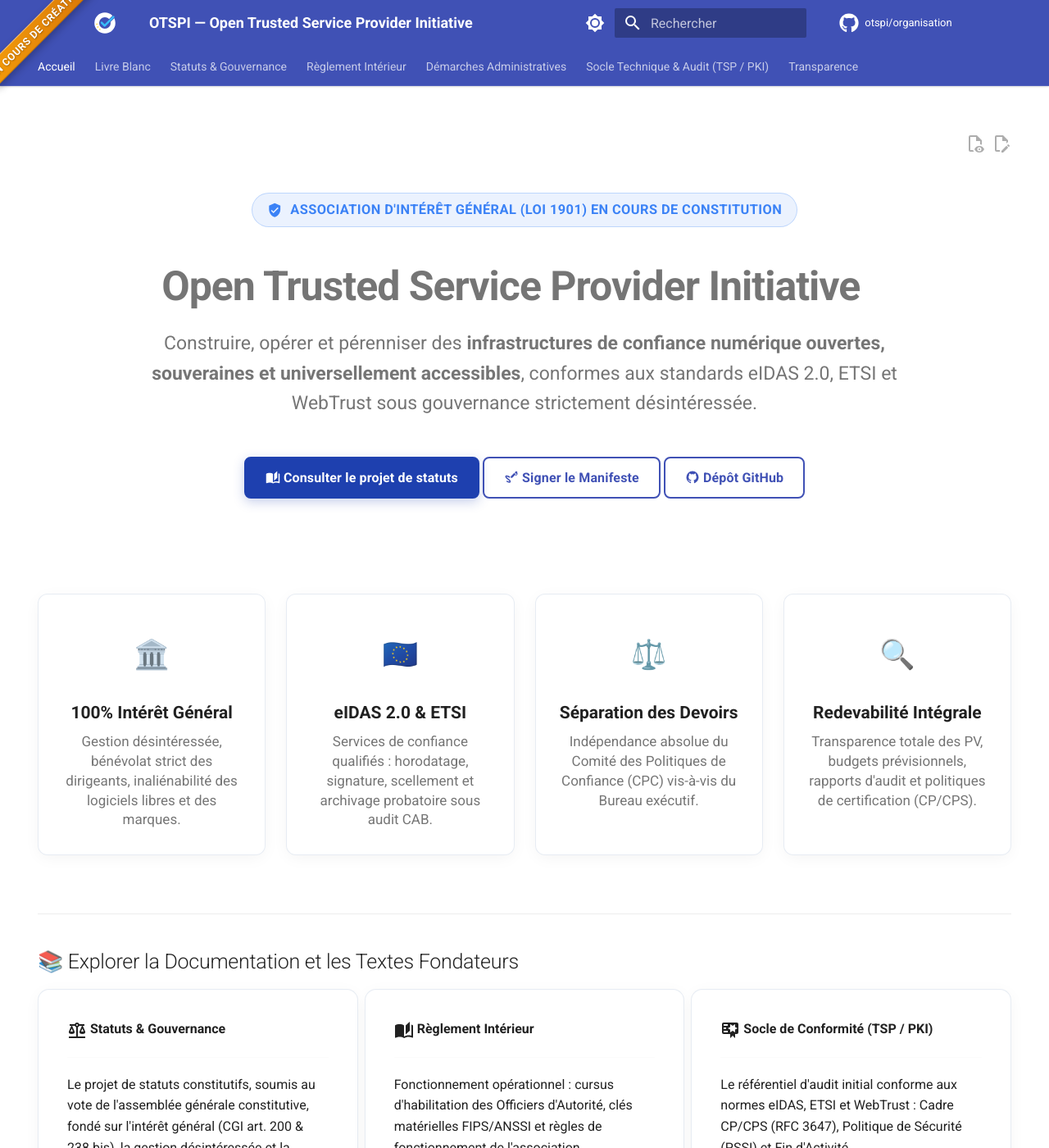
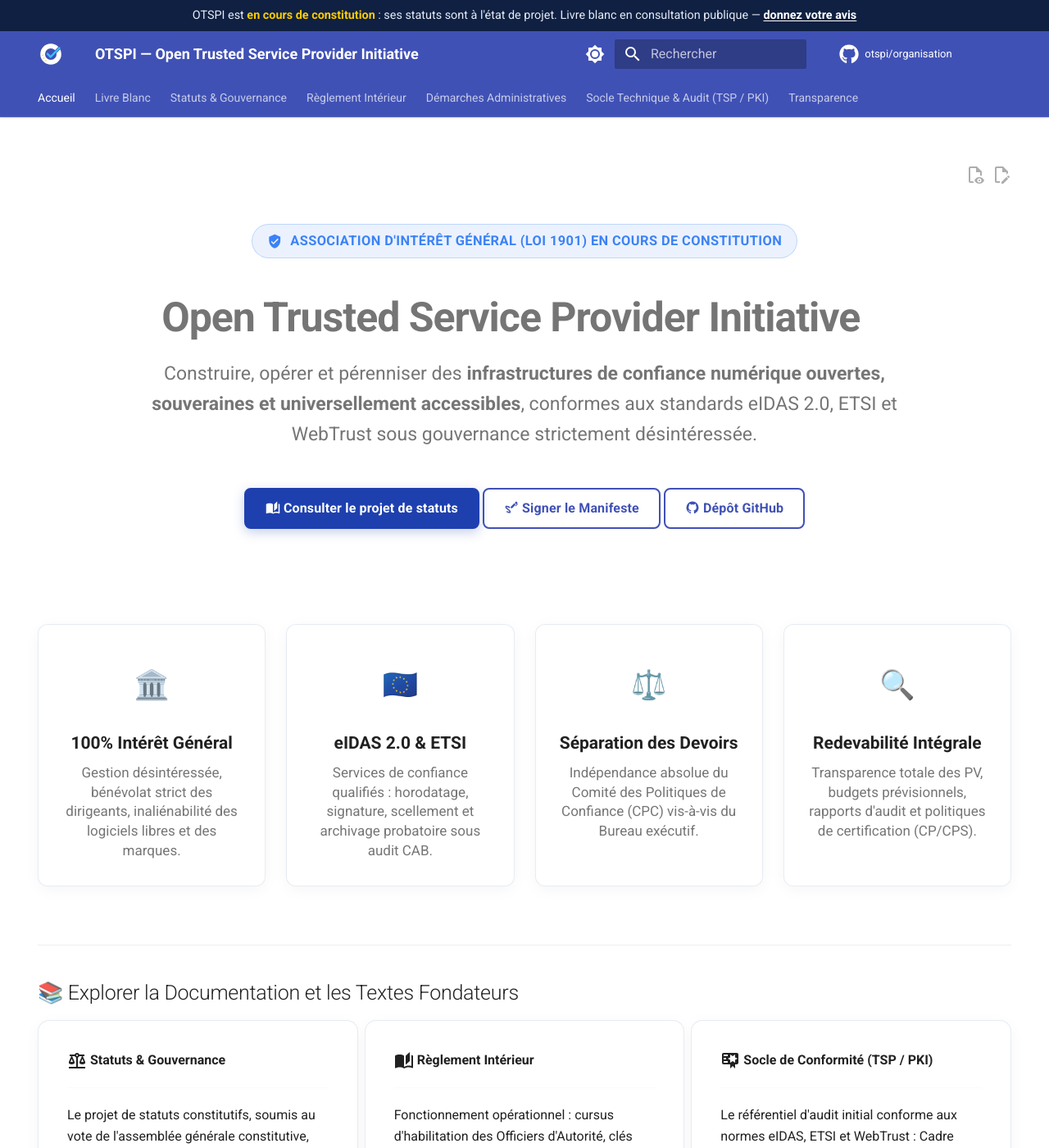
Before and after one commit to open-eidas/organisation, an MkDocs documentation site: the page built from docs/index.md, in a window 1280 px wide and 1400 px high. Shown: the whole window at 82% size. Built offline with MkDocs 1.6.1 and Material for MkDocs 9.7.7, drawn with Linux system fonts in a browser that asks for light colours; comment, search, counter and statistics services are not loaded.

Commit message:
style(portail): bandeau d'annonce à la place du ruban « En cours de création »
Le ruban en diagonale tronquait son texte et recouvrait le coin de
l'en-tête (logo, menu), ce qui imposait un décalage forcé.

Il est remplacé par un bandeau fin en haut de page, lisible sur
ordinateur comme sur mobile : « OTSPI est en cours de constitution :
ses statuts sont à l'état de projet », avec un lien vers la consultation
publique. Version anglaise sur les pages en anglais ; masqué à
l'impression.

```diff
--- a/docs/stylesheets/extra.css
+++ b/docs/stylesheets/extra.css
@@ -226,63 +226,39 @@
 }
 
 /* --------------------------------------------------------------------------
-   Corner Ribbon ("En cours de création")
+   Bandeau d'annonce (statut du projet)
    -------------------------------------------------------------------------- */
-.corner-ribbon-wrapper {
-  position: fixed;
-  top: 0;
-  left: 0;
-  width: 130px;
-  height: 130px;
-  overflow: hidden;
-  z-index: 10000;
-  pointer-events: none;
+.md-banner {
+  background: #0f2042;
+  color: #e6ebf5;
 }
 
-.corner-ribbon {
-  position: absolute;
-  top: 26px;
-  left: -38px;
-  width: 165px;
-  background: linear-gradient(135deg, #f59e0b, #d97706);
-  color: #ffffff;
+.md-banner__inner {
+  margin: 0.4rem auto;
+  padding: 0 0.8rem;
+  font-size: 0.68rem;
+  line-height: 1.5;
   text-align: center;
-  font-family: var(--md-text-font, sans-serif);
-  font-size: 0.62rem;
-  font-weight: 800;
-  letter-spacing: 0.06em;
-  text-transform: uppercase;
-  line-height: 24px;
-  box-shadow: 0 4px 10px rgba(0, 0, 0, 0.25);
-  transform: rotate(-45deg);
-  border-top: 1px solid rgba(255, 255, 255, 0.45);
-  border-bottom: 1px solid rgba(0, 0, 0, 0.2);
-  text-shadow: 0 1px 2px rgba(0, 0, 0, 0.35);
-  pointer-events: none;
-  user-select: none;
 }
 
-/* Header spacing to clear the corner ribbon across all viewports */
-.md-header__inner {
-  padding-left: 3.5rem !important;
+.md-banner strong {
+  color: #ffcc00;
 }
 
-/* Mobile viewports: compact corner ribbon & clear hamburger menu offset */
-@media screen and (max-width: 768px) {
-  .corner-ribbon-wrapper {
-    width: 90px;
-    height: 90px;
-  }
-  .corner-ribbon {
-    top: 16px;
-    left: -32px;
-    width: 125px;
-    font-size: 0.50rem;
-    line-height: 20px;
-    letter-spacing: 0.04em;
-  }
-  .md-header__inner {
-    padding-left: 3.25rem !important;
+.md-banner a {
+  color: #ffffff;
+  font-weight: 700;
+  text-decoration: underline;
+  text-underline-offset: 0.15em;
+}
+
+.md-banner a:hover {
+  color: #ffcc00;
+}
+
+@media screen and (min-width: 60em) {
+  .md-banner__inner {
+    font-size: 0.72rem;
   }
 }
 
--- a/docs/stylesheets/print.css
+++ b/docs/stylesheets/print.css
@@ -72,7 +72,7 @@
   .md-content__button,
   .md-source-file,
   .md-path,
-  .corner-ribbon-wrapper,
+  .md-banner,
   .headerlink,
   .wp-download {
     display: none !important;
--- a/overrides/main.html
+++ b/overrides/main.html
@@ -22,9 +22,12 @@
   {% endif %}
 {% endblock %}
 
-{% block header %}
-  <div class="corner-ribbon-wrapper" aria-hidden="true">
-    <div class="corner-ribbon">En cours de création</div>
-  </div>
-  {{ super() }}
+{% block announce %}
+  {% if page and page.meta and page.meta.lang == 'en' %}
+    OTSPI is being formed as an association: its statutes are still a <strong>draft</strong>. White paper open for public consultation —
+    <a href="https://github.com/otspi/organisation/discussions/new?category=ideas">comment</a>
+  {% else %}
+    OTSPI est <strong>en cours de constitution</strong> : ses statuts sont à l'état de projet. Livre blanc en consultation publique —
+    <a href="https://github.com/otspi/organisation/discussions/new?category=ideas">donnez votre avis</a>
+  {% endif %}
 {% endblock %}
```
